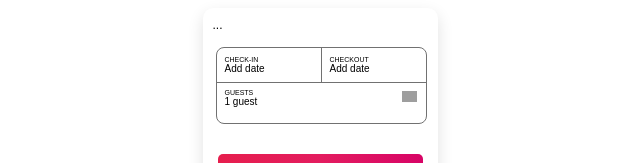
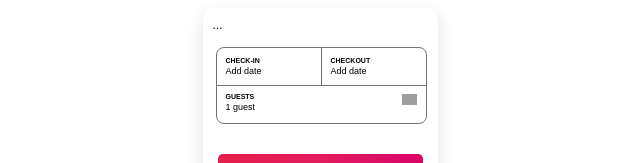
Before and after one commit to jhnlee0526/CheckoutMenu, a React app: page / in a window 1280 px wide. Shown: the top 163 px of the page, without its empty margins (320-960 px from the left). Built offline with nearby package versions, Linux system fonts and the light colour scheme; no server answers; grey boxes are pictures that could not be loaded; the HTML template or start-up script is replaced by a standard one.

Commit message:
fix calendar so you cannot pick dates before the current date

```diff
--- a/client/src/components/App.jsx
+++ b/client/src/components/App.jsx
@@ -223,13 +223,15 @@ class App extends React.Component {
           nights={this.state.nights}
           guestsAllowed={this.state.propertyData.total_guests_allowed}
           handleNights={this.handleNights}
-          // checkIn={this.state.checkIn}
-          // checkOut={this.state.checkOut}
           clearPropertyData={this.handleClearDates}
           getGuestCount={this.getGuestCount}
           getAdultCount={this.getAdultCount}
           getChildrenCount={this.getChildrenCount}
           getInfantCount={this.getInfantCount}
+          guests={this.state.resGuestCount}
+          adults={this.state.adults}
+          children={this.state.children}
+          infants={this.state.infants}
         />
         {dates}
         <Button onClick={this.handleButtonClick}>{button}</Button>
--- a/client/src/components/CalendarModal.jsx
+++ b/client/src/components/CalendarModal.jsx
@@ -117,6 +117,18 @@ const Close = styled.button`
     background-color: #000000;
     cursor: pointer;
   }
+`;
+
+const CheckInCheckOut = styled.div`
+  font-size: 7px;
+  font-weight: 600;
+  padding: 1px;
+`;
+
+const DateAddDate = styled.div`
+  font-size: 9px;
+  padding: 1px;
+  font-weight: 300;
 `;
 
 const Keeb = styled.img`
@@ -252,12 +264,12 @@ class CalendarModal extends React.Component {
             <CheckContainer>
               <div>
               <CheckInDate>
-                <div>CHECK-IN</div>
-                <div>{currentCheckIn}</div>
+                <CheckInCheckOut>CHECK-IN</CheckInCheckOut>
+                <DateAddDate>{currentCheckIn}</DateAddDate>
               </CheckInDate>
               <CheckOutDate>
-                <div>CHECKOUT</div>
-                <div>{currentCheckOut}</div>
+                <CheckInCheckOut>CHECKOUT</CheckInCheckOut>
+                <DateAddDate>{currentCheckOut}</DateAddDate>
               </CheckOutDate>
               </div>
             </CheckContainer>
--- a/client/src/components/CheckInCheckOut.jsx
+++ b/client/src/components/CheckInCheckOut.jsx
@@ -25,6 +25,14 @@ const CheckOutDate = styled.div`
 
 const CheckInCheckOut = styled.div`
   font-size: 7px;
+  font-weight: 600;
+  padding: 1px;
+`;
+
+const DateAddDate = styled.div`
+  font-size: 9px;
+  font-weight: 300;
+  padding: 1px;
 `;
 
 class DatesView extends React.Component {
@@ -62,11 +70,11 @@ class DatesView extends React.Component {
         <div onClick={this.handleClick}>
           <CheckInDate>
             <CheckInCheckOut>CHECK-IN</CheckInCheckOut>
-            <div>{modalCheckIn}</div>
+            <DateAddDate>{modalCheckIn}</DateAddDate>
           </CheckInDate>
           <CheckOutDate>
             <CheckInCheckOut>CHECKOUT</CheckInCheckOut>
-            <div>{modalCheckOut}</div>
+            <DateAddDate>{modalCheckOut}</DateAddDate>
           </CheckOutDate>
         </div>
         <div>
--- a/client/src/components/DatesGuestsView.jsx
+++ b/client/src/components/DatesGuestsView.jsx
@@ -69,6 +69,10 @@ class DatesGuestsView extends React.Component {
             getAdultCount={this.props.getAdultCount}
             getChildrenCount={this.props.getChildrenCount}
             getInfantCount={this.props.getInfantCount}
+            guests={this.props.guests}
+            adults={this.props.adults}
+            children={this.props.children}
+            infants={this.props.infants}
           />
         </Guests>
       </Container>
--- a/client/src/components/Dropdown.jsx
+++ b/client/src/components/Dropdown.jsx
@@ -16,10 +16,14 @@ const Guest = styled.span`
 
 const GuestSizing = styled.div`
   font-size: 7px;
+  font-weight: 600;
+  padding: 1px;
 `;
 
 const AllGuestsSizing = styled.div`
-  font-size: 10px;
+  font-size: 9px;
+  padding: 1px;
+  font-weight: 300;
 `;
 
 const DownArrow = styled.img`
@@ -43,8 +47,8 @@ class Dropdown extends React.Component {
   constructor(props) {
     super(props);
     this.state = {
-      guests: 1,
-      infants: 0,
+      guests: props.guests,
+      infants: props.infants,
       dropdown: false,
     };
     this.handleClick = this.handleClick.bind(this);
@@ -116,6 +120,10 @@ class Dropdown extends React.Component {
           handleClick={this.handleClick}
           getAdultCount={this.props.getAdultCount}
           getChildrenCount={this.props.getChildrenCount}
+          // guests={this.props.guests}
+          adults={this.props.adults}
+          children={this.props.children}
+          // infants={this.props.infants}
         />
       );
     } else {
--- a/client/src/components/Guests.jsx
+++ b/client/src/components/Guests.jsx
@@ -32,8 +32,9 @@ const CloseButton = styled.button`
 const Msg = styled.div`
   margin: 10px 5px;
   color: #717171;
-  font-size: 8px;
+  font-size: 9px;
   cursor: text;
+  padding: 2px;
 `;
 
 class Guests extends React.Component {
@@ -52,7 +53,6 @@ class Guests extends React.Component {
             item={item}
             key={i}
             guests={this.props.guests}
-            infants={this.props.infants}
             guestPlusClick={this.props.guestPlusClick}
             guestMinusClick={this.props.guestMinusClick}
             infantPlusClick={this.props.infantPlusClick}
@@ -60,6 +60,9 @@ class Guests extends React.Component {
             guestsAllowed={this.props.guestsAllowed}
             getAdultCount={this.props.getAdultCount}
             getChildrenCount={this.props.getChildrenCount}
+            adults={this.props.adults}
+            children={this.props.children}
+            infants={this.props.infants}
           />
         ))}
         <Msg>
--- a/client/src/components/SingleCalendar.jsx
+++ b/client/src/components/SingleCalendar.jsx
@@ -15,8 +15,27 @@ const BetweenWeekdays = styled.span`
   margin: 13px;
 `;
 
-const EachDay = styled.tr`
+const EachWeek = styled.tr`
   font-size: 10px;
+`;
+
+// const EachDay = styled.td.attrs(props => ({
+//   className: props.className,
+// }))`
+//   & .calendar-day__{
+//     text-decoration: line-through;
+//     color: #717171;
+//   }
+//   & .calendar-day_today{
+//     font-weight: bold;
+//   }
+// `;
+
+const EachDay = styled.td.attrs(props => ({
+  className: 'calendar-day__',
+}))`
+  text-decoration: line-through;
+  color: #717171;
 `;
 
 const calendarKeys = {January: 1, February: 2, March: 3, April: 4, May: 5, June: 6, July: 7, August: 8, September: 9, October: 10, November: 11, December: 12};
@@ -99,6 +118,12 @@ class SingleCalendar extends React.Component {
   }
 
   handleDayClick(e) {
+    console.log(e.target.id);
+    console.log(e.target.className);
+    // if day is empty or before current day or not available, do nothing...
+
+    // had to add the two underscores at the end of 'calendar-day__' to account for the possibilites of today and the date;
+    if (e.target.className !== 'empty calendar-day' && (e.target.className !== 'calendar-day__')) {
       if (!this.props.checkIn) {
         this.props.handleCheckIn(`${e.target.id} ${e.target.innerHTML}`);
       } else if (!this.props.checkOut) {
@@ -108,13 +133,18 @@ class SingleCalendar extends React.Component {
       }
     }
 
+  }
+
   render() {
     const daysOfWeek = moment.weekdaysMin();
     const weekdays = daysOfWeek.map((day, i) => <Weekdays key={i} className="week-days">{day}</Weekdays>);
     const today = new Date();
+    let currentMonth = today.getMonth();
     let currentYear = today.getFullYear();
+    let currentDate = moment(today).format('MMMM DD YYYY');
     let calendarMonth = [];
     let monthsAndYear = [];
+    console.log(currentDate);
     // console.log('MONTH: ', this.state.currentMonth);
 
     for (let i = 0; i < this.props.months.length; i++) {
@@ -134,8 +164,13 @@ class SingleCalendar extends React.Component {
       let allDaysInMonth = [];
       for (let d = 1; d <= this.getDaysInMonth(eachMonth, currentYear); d++) {
         let current = d == this.currentDay() ? "today" : "";
+        let available = '';
+        let date = `${eachMonth} ${d} ${currentYear}`;
+        if (moment(currentDate).isBefore(date, 'day')) {
+          available = date;
+        }
         allDaysInMonth.push(
-          <td key={`day${d}`} className={`calendar-day ${current}`} id={`${eachMonth}`} >{d}</td>,
+          <EachDay key={`day${d}`} className={`calendar-day_${current}_${available}`} id={`${eachMonth}`} >{d}</EachDay>,
         );
       }
 
@@ -154,7 +189,7 @@ class SingleCalendar extends React.Component {
           rows.push(cells);
         }
       });
-      calendarMonth.push(rows.map((d, i) => (<EachDay onClick={this.handleDayClick} key={i}>{d}</EachDay>)));
+      calendarMonth.push(rows.map((d, i) => (<EachWeek onClick={this.handleDayClick} key={i}>{d}</EachWeek>)));
       monthsAndYear.push(`${eachMonth} ${currentYear}`);
     }
     //once next is clicked, change to 1, 3.
--- a/client/src/components/SingleGuest.jsx
+++ b/client/src/components/SingleGuest.jsx
@@ -20,17 +20,24 @@ const Button = styled.button`
 `;
 
 const EachGuest = styled.div`
-  padding: 12px 5px;
+  padding: 5px 0;
   font-size: 12px;
+  margin: 5px;
 `;
 
 const Msg = styled.div`
   font-size: 10px;
   cursor: text;
+  font-weight: 300;
 `;
 
 const Category = styled.div`
   display: inline-block;
+  height: 20px;
+  text-align: center;
+  padding: 5px 0;
+  font-size: 12px;
+  font-weight: 500;
 `;
 
 const Buttons = styled.div`
@@ -65,15 +72,16 @@ const TransparentButton = styled.button`
 
 const Item = styled.div`
   cursor: text;
+  display: inline-block;
 `;
 
 class SingleGuest extends React.Component {
   constructor(props) {
     super(props);
     this.state = {
-      adults: 1,
-      children: 0,
-      infants: 0,
+      adults: props.adults,
+      children: props.children,
+      infants: props.infants,
     };
     this.handlePlusClick = this.handlePlusClick.bind(this);
     this.handleMinusClick = this.handleMinusClick.bind(this);
```
Also changed, not shown: 1 other file (tests, documents, lock files or other folders). Lines whose indentation alone changed are shown as unchanged.
